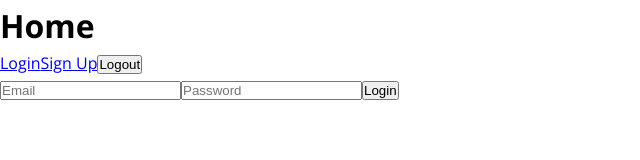
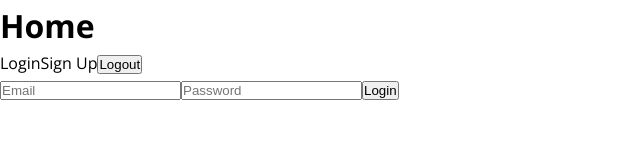
Before and after one commit to mehdiaitouchrif/upright-frontend, a React (Create React App) app: page /login in a window 1280 px wide. Shown: the top 160 px of the page, without its empty margins (0-640 px from the left). Built offline with nearby package versions, Linux system fonts and the light colour scheme.

Commit message:
More styles

```diff
--- a/src/styles/_base.scss
+++ b/src/styles/_base.scss
@@ -11,3 +11,19 @@ body {
 	font-size: 1rem;
 	line-height: 1.6;
 }
+
+a,
+a:link {
+	color: var(--black);
+	text-decoration: none;
+	font-size: 1rem;
+	display: inline-block;
+
+	&:visited {
+		color: lighten($color: #333, $amount: 10%);
+	}
+
+	&:hover {
+		text-decoration: underline;
+	}
+}
--- a/src/styles/_colors.scss
+++ b/src/styles/_colors.scss
@@ -6,4 +6,5 @@
 	--white: #fff;
 	--green: #2ecc71;
 	--red: #ff5733;
+	--danger: #fadbd8;
 }
--- a/src/styles/_utils.scss
+++ b/src/styles/_utils.scss
@@ -17,6 +17,10 @@
 	display: none;
 }
 
+.text-center {
+	text-align: center;
+}
+
 .block {
 	display: block;
 }
--- a/src/styles/index.scss
+++ b/src/styles/index.scss
@@ -1,3 +1,4 @@
+@import 'colors';
 @import 'base';
-@import 'colors';
 @import 'spacing';
+@import 'utils';
```
